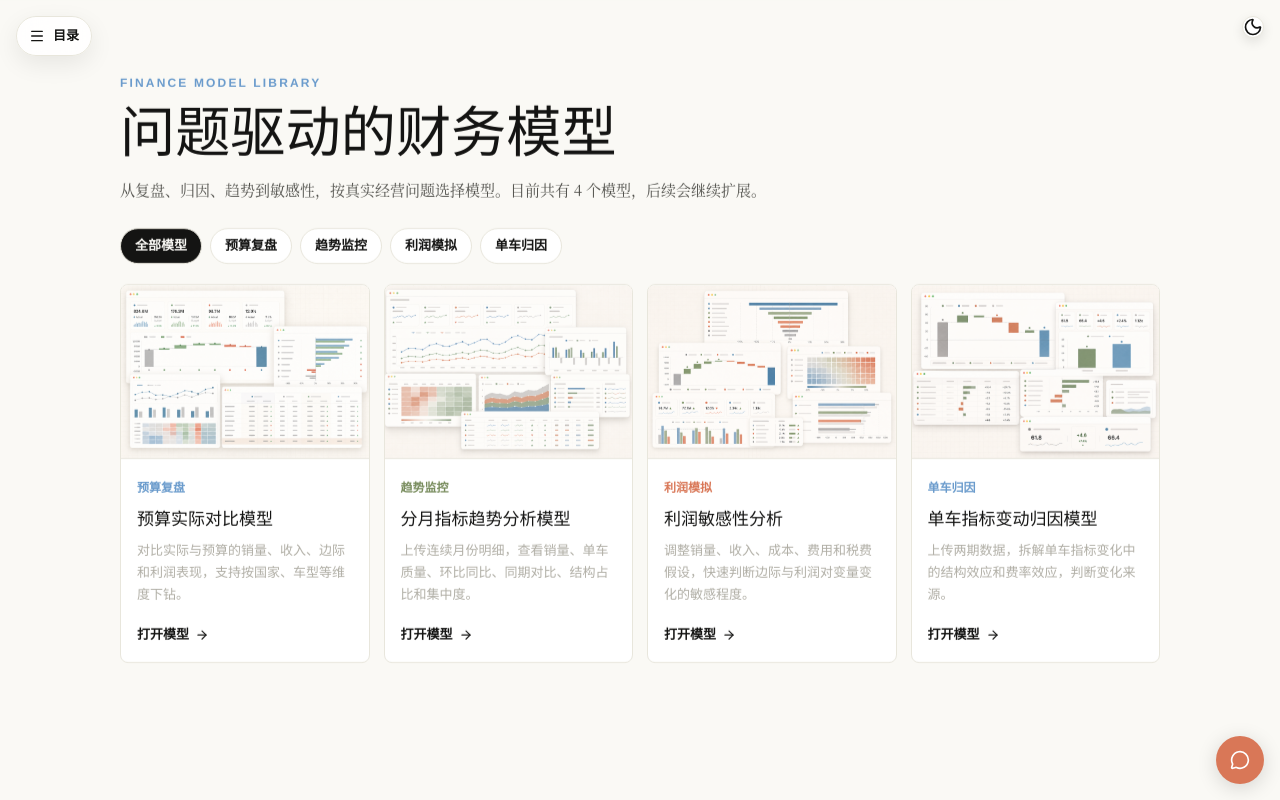
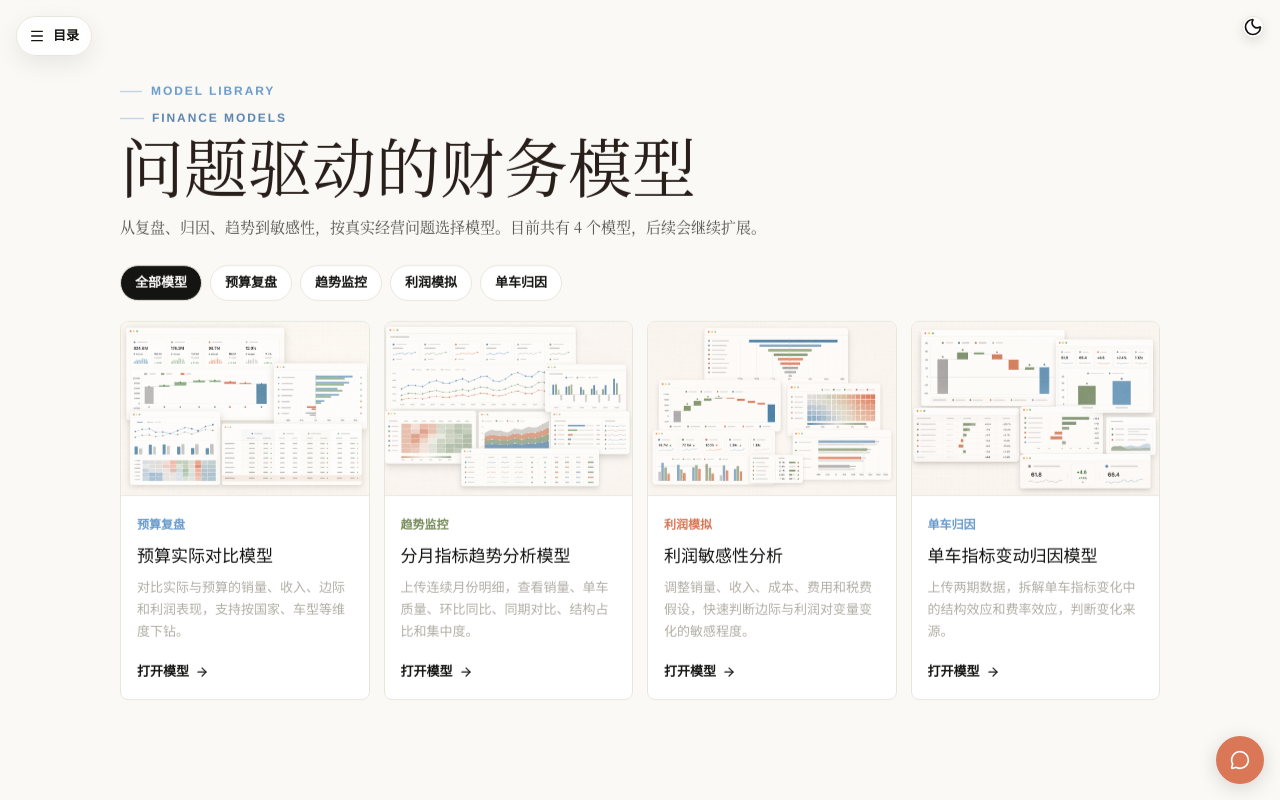
Before and after one commit to yinpengtao2002-ai/yinpengtao2002-ai.github.io, a Next.js app: page /finance in a window 1280 px wide. Built offline with nearby package versions, Linux system fonts and the light colour scheme.

Commit message:
Polish finance and thinking sections

```diff
--- a/src/app/finance/page.tsx
+++ b/src/app/finance/page.tsx
@@ -12,10 +12,11 @@ export default function FinancePage() {
     <div className="finance-index-page">
       <main className="home-shell finance-index-shell">
         <p className="finance-index-kicker">
-          Finance Model Library
+          MODEL LIBRARY
         </p>
         <h1 className="finance-index-title">
-          问题驱动的财务模型
+          <span className="finance-index-title-meta">Finance Models</span>
+          <span className="finance-index-title-copy">问题驱动的财务模型</span>
         </h1>
         <p className="finance-index-intro">
           从复盘、归因、趋势到敏感性，按真实经营问题选择模型。目前共有 {financeModels.length} 个模型，后续会继续扩展。
--- a/src/app/globals.css
+++ b/src/app/globals.css
@@ -1160,21 +1160,61 @@ h6 {
 }
 
 .finance-index-kicker {
+  display: inline-flex;
+  align-items: center;
+  gap: 9px;
   color: var(--accent-secondary);
   font-family: var(--font-poppins);
   font-size: 12px;
   font-weight: 800;
-  letter-spacing: 0.18em;
+  letter-spacing: 0.16em;
   margin-bottom: 12px;
   text-transform: uppercase;
 }
 
+.finance-index-kicker::before {
+  content: "";
+  inline-size: 22px;
+  block-size: 1px;
+  background: color-mix(in srgb, var(--accent-secondary) 56%, transparent);
+}
+
 .finance-index-title {
+  display: grid;
+  gap: 8px;
   color: var(--foreground);
-  font-size: clamp(2rem, 5vw, 3.45rem);
-  line-height: 1.08;
+  font-family: var(--font-hero-display);
+  font-size: clamp(2.25rem, 5.4vw, 4rem);
+  font-weight: 500;
+  line-height: 1.03;
   letter-spacing: 0;
-  margin-bottom: 14px;
+  margin-bottom: 16px;
+}
+
+.finance-index-title-meta {
+  display: inline-flex;
+  align-items: center;
+  gap: 8px;
+  width: fit-content;
+  color: color-mix(in srgb, var(--accent-secondary) 84%, var(--foreground));
+  font-family: var(--font-poppins);
+  font-size: 12px;
+  font-weight: 800;
+  letter-spacing: 0.16em;
+  line-height: 1;
+  text-transform: uppercase;
+}
+
+.finance-index-title-meta::before {
+  content: "";
+  width: 24px;
+  height: 1px;
+  background: color-mix(in srgb, var(--accent-secondary) 52%, transparent);
+}
+
+.finance-index-title-copy {
+  display: block;
+  color: color-mix(in srgb, var(--foreground) 90%, var(--accent));
 }
 
 .finance-index-intro {
@@ -1193,7 +1233,7 @@ h6 {
 .home-thinking-method-index {
   display: grid;
   align-items: stretch;
-  grid-template-columns: minmax(310px, 0.78fr) minmax(420px, 1.22fr);
+  grid-template-columns: minmax(360px, 1.05fr) minmax(360px, 0.95fr);
   gap: clamp(1rem, 2.5vw, 2rem);
 }
 
@@ -1209,7 +1249,7 @@ h6 {
 
 .home-thinking-visual-card {
   position: relative;
-  min-height: 100%;
+  min-height: clamp(460px, 62vh, 640px);
   overflow: hidden;
   box-shadow: 0 22px 58px rgba(20, 20, 19, 0.08);
 }
@@ -2178,7 +2218,17 @@ h6 {
   }
 
   .finance-index-title {
+    gap: 6px;
     font-size: clamp(1.85rem, 9vw, 2.45rem);
+  }
+
+  .finance-index-title-meta {
+    gap: 6px;
+    font-size: 9.5px;
+  }
+
+  .finance-index-title-meta::before {
+    width: 18px;
   }
 
   .finance-index-intro {
--- a/src/components/home/HomeThinkingSection.tsx
+++ b/src/components/home/HomeThinkingSection.tsx
@@ -8,7 +8,7 @@ import type { CSSProperties } from "react";
 import { thinkingContent } from "@/lib/data/generated/content";
 
 export default function HomeThinkingSection() {
-  const latest = thinkingContent.slice(0, 4);
+  const latest = thinkingContent.slice(0, 3);
 
   return (
     <section id="thinking" className="home-viewport home-section home-thinking-section">
@@ -24,7 +24,7 @@ export default function HomeThinkingSection() {
             src="/images/home/thinking-methods-tech.png"
             alt="思考与方法内容预览"
             fill
-            sizes="(max-width: 768px) 100vw, 360px"
+            sizes="(max-width: 768px) 100vw, 520px"
             className="home-thinking-visual-image"
           />
           <div className="home-thinking-visual-shade" aria-hidden="true" />
```
Also changed, not shown: 2 other files (tests, documents, lock files or other folders).
